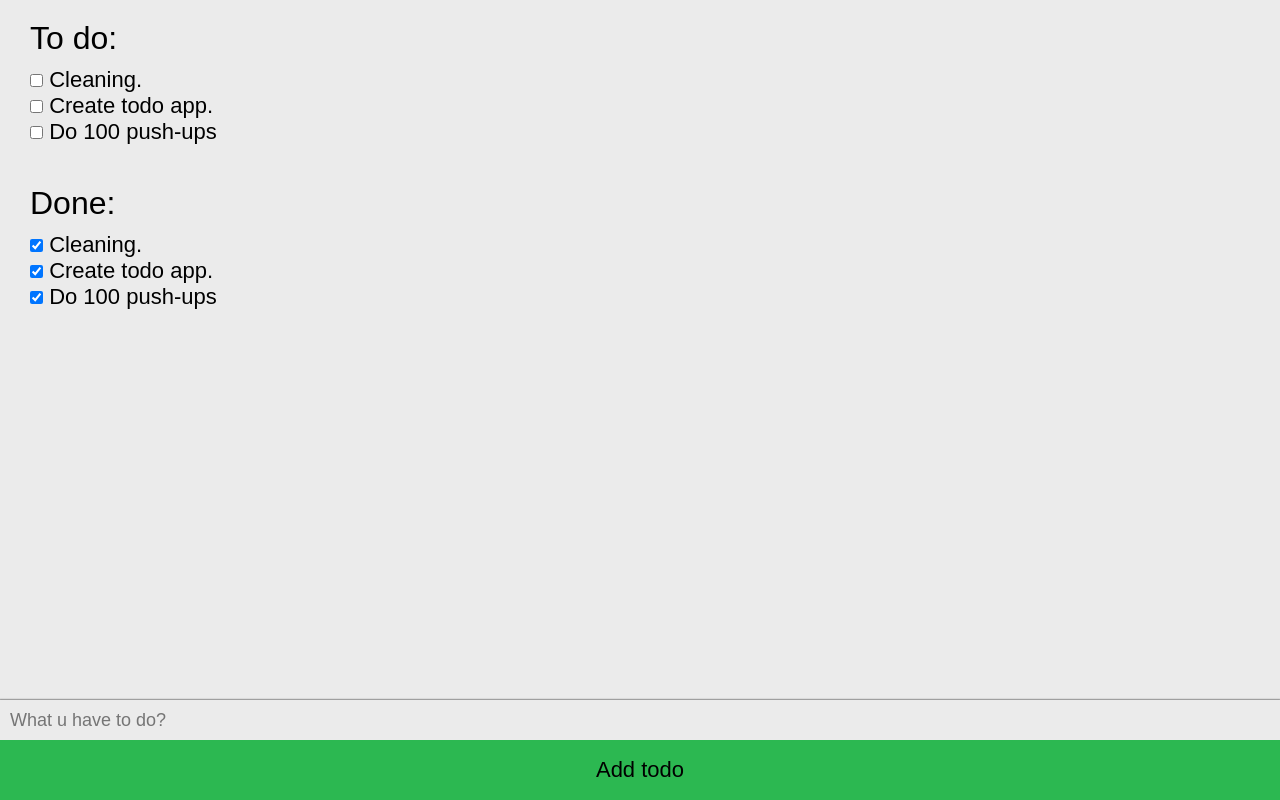
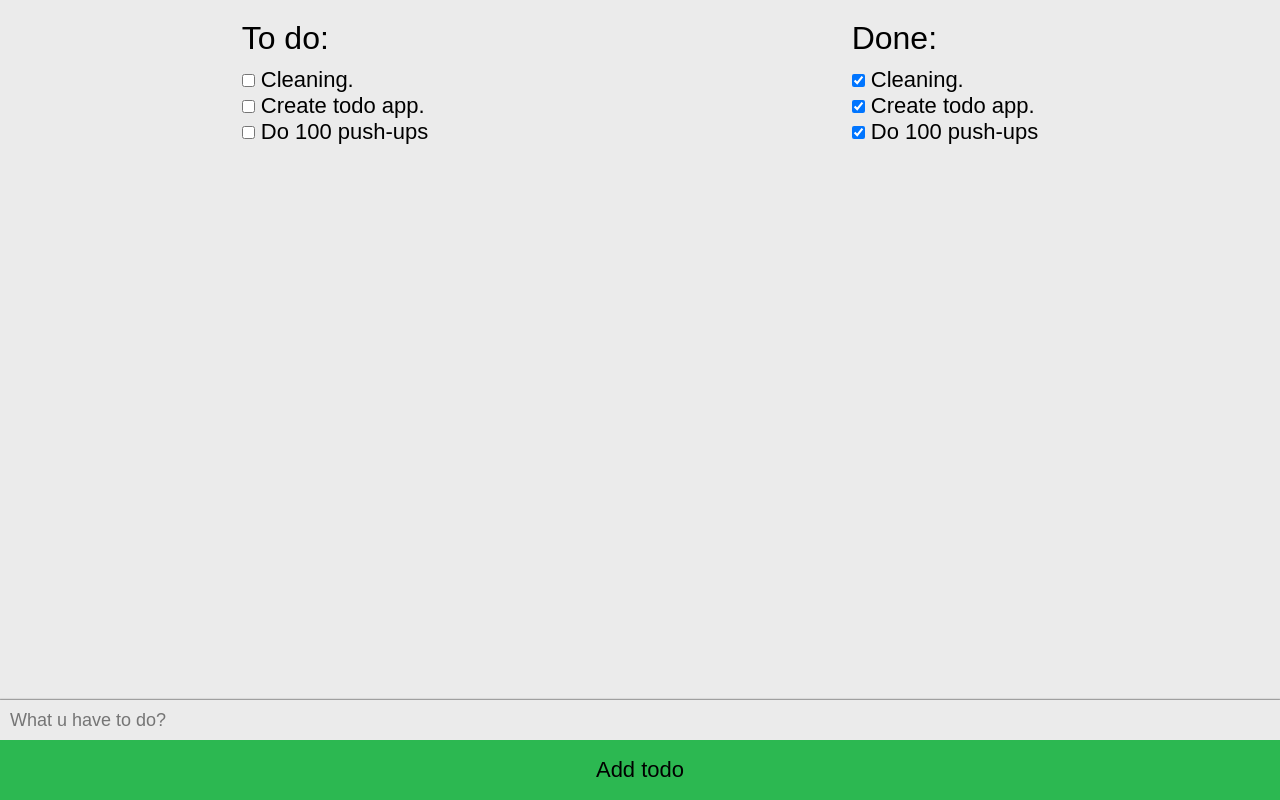
Before and after one commit to musialpatryk/todo-list, a React (Create React App) app: page / in a window 1280 px wide. Built offline with nearby package versions, Linux system fonts and the light colour scheme.

Commit message:
Two columns of todos on desktop

```diff
--- a/src/components/todos/Todos.js
+++ b/src/components/todos/Todos.js
@@ -5,6 +5,13 @@
 const StyledWrapper = styled.div`
   overflow: auto;
   padding: 0 30px;
+  display: flex;
+  flex-direction: column;
+
+  @media ${({ theme }) => theme.media.large} {
+    flex-direction: row;
+    justify-content: space-around;
+  }
 `;
 
 const Todos = ({ todos, changeTodo }) => {
--- a/src/theme.js
+++ b/src/theme.js
@@ -11,6 +11,10 @@
   dark: {
     backgroundColor: "#44344F",
   },
+  media: {
+    large: "(min-width: 768px)",
+    small: "(max-width: 768px)",
+  },
 };
 
 export default theme;
```
